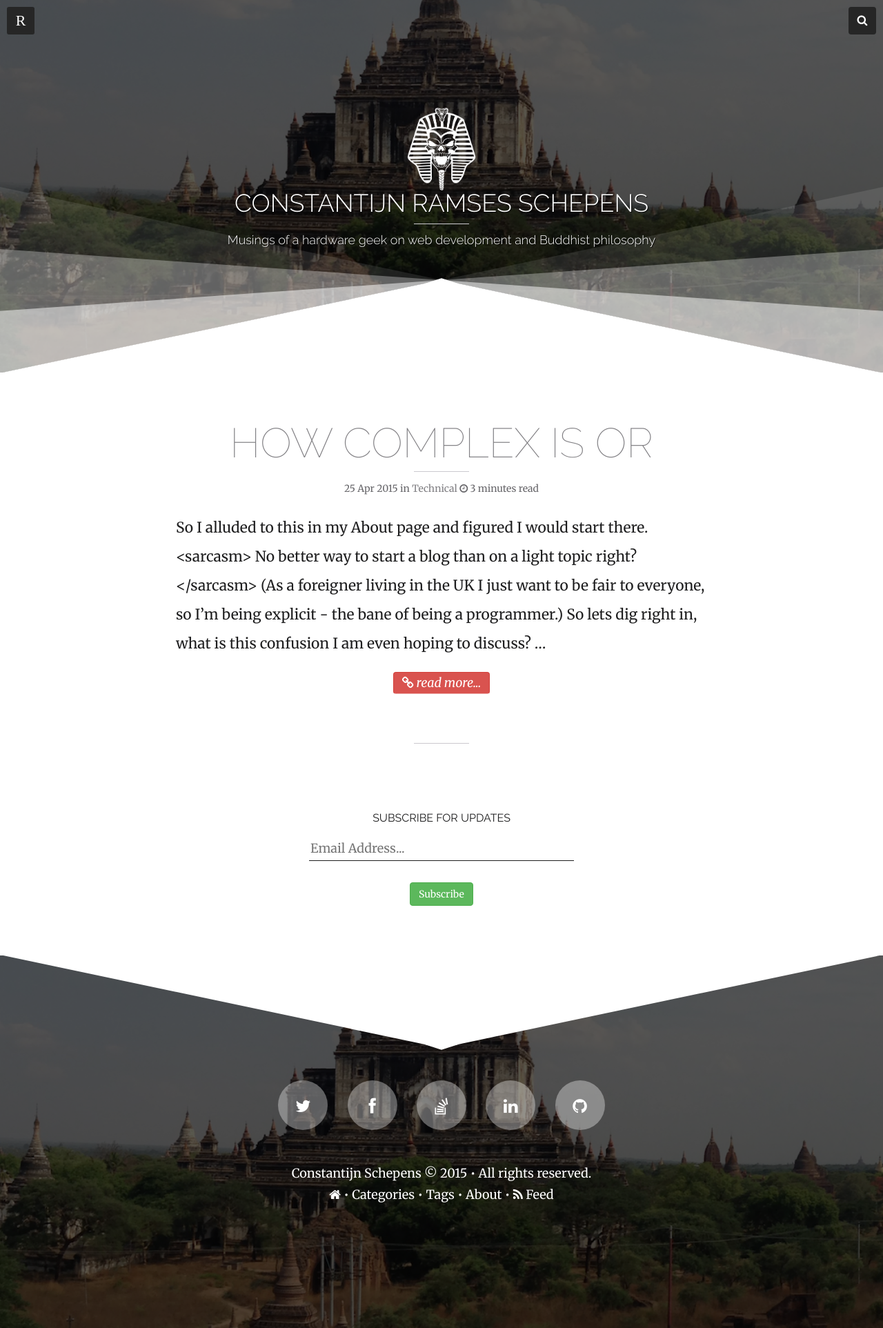
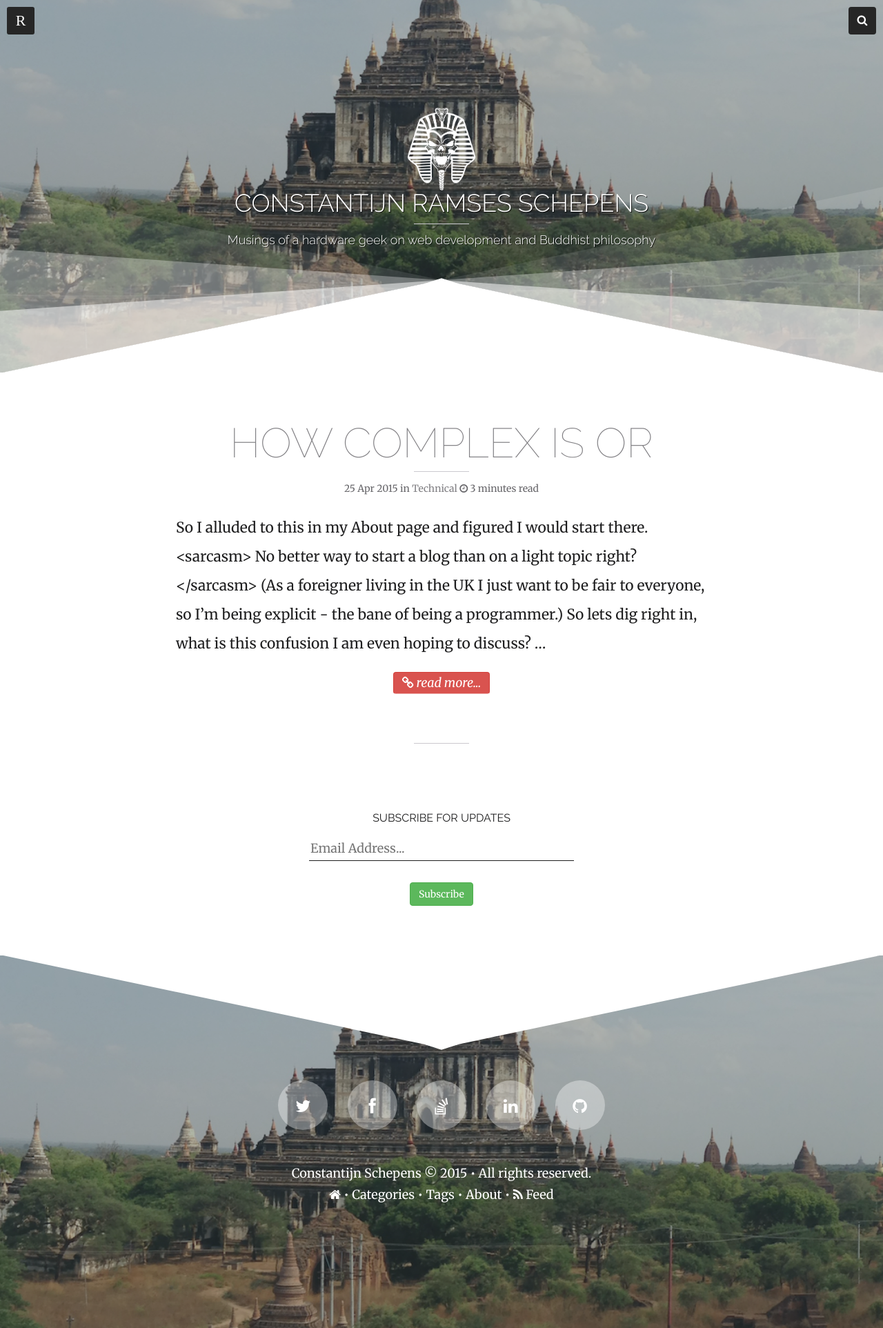
Before and after one commit to hmfaysal/hmfaysal-omega-theme, a Jekyll site: the page built from index.html, in a window 1280 px wide. Shown: the whole page at 69% size. Built offline with Jekyll 4.4.1, drawn with Linux system fonts in a browser that asks for light colours; nearby versions of some CDN libraries; the list of posts is cut into pages by our own code.

Commit message:
Adjust background image color filter

```diff
--- a/assets/css/style.css
+++ b/assets/css/style.css
@@ -412,7 +412,9 @@ blockquote:before {
   background-color: rgba(255, 255, 255, 0.15);
 }
 .overlay:after {
-  background-color: rgba(0, 0, 0, 0.65);
+  /*background-color: rgba(0, 0, 0, 0.65);*/
+  background-color: rgba(57, 74, 77, 0.4);
+
 }
 #masthead {
   background-color: #1e1e1f;
```
